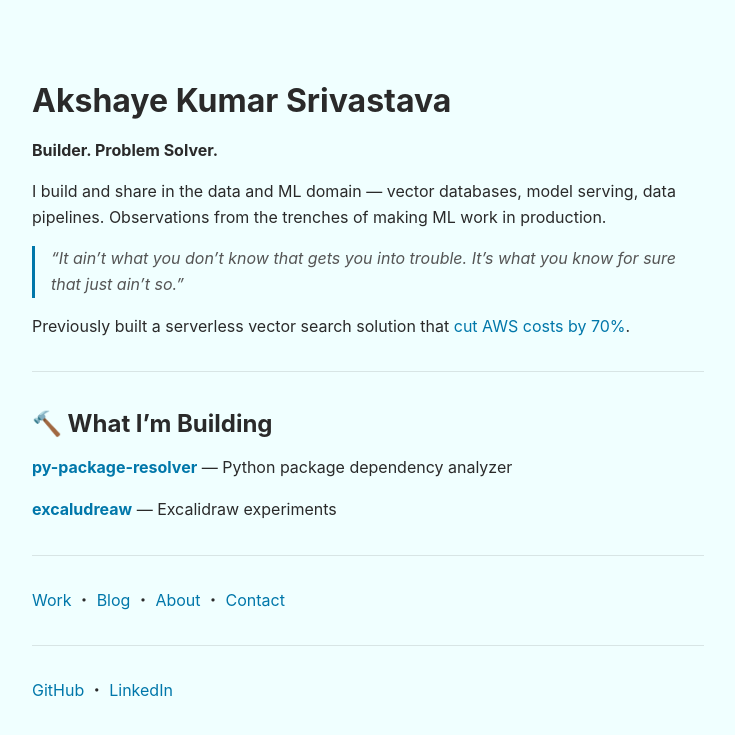
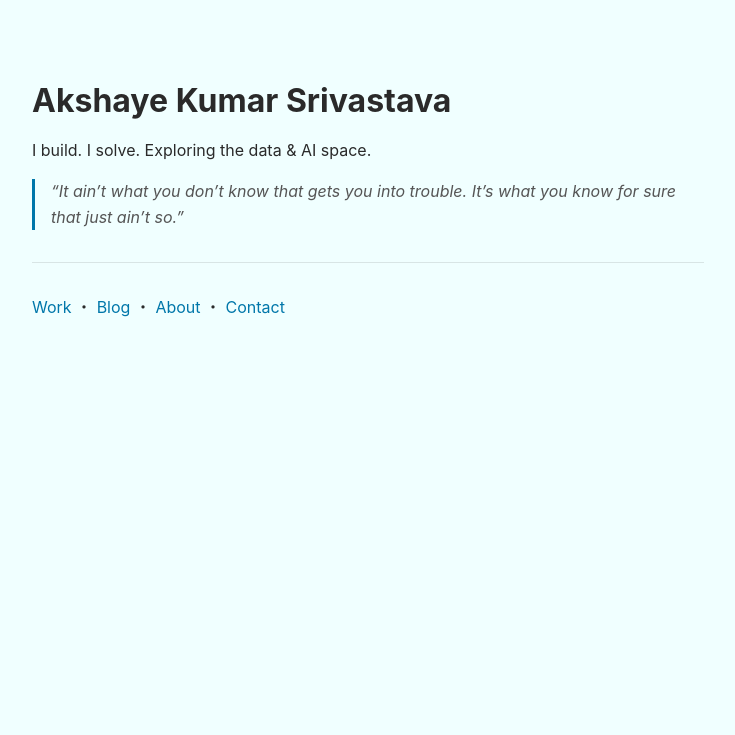
Before and after one commit to akshayeKS/akshayeks.github.io, a Jekyll site: the page built from index.md, in a window 1280 px wide. Shown: the top 735 px of the page, without its empty margins (272-1007 px from the left). Built offline with Jekyll 4.4.1, drawn with Linux system fonts in a browser that asks for light colours.

Commit message:
Minimalist home page

```diff
--- a/index.md
+++ b/index.md
@@ -6,26 +6,10 @@ description: I build ML infrastructure that scales — vector databases, model s
 
 # Akshaye Kumar Srivastava
 
-**Builder. Problem Solver.**
-
-I build and share in the data and ML domain — vector databases, model serving, data pipelines. Observations from the trenches of making ML work in production.
+I build. I solve. Exploring the data & AI space.
 
 > *"It ain't what you don't know that gets you into trouble. It's what you know for sure that just ain't so."*
-
-Previously built a serverless vector search solution that [cut AWS costs by 70%](/blog/serverless-vector-db/).
-
----
-
-## 🔨 What I'm Building
-
-**[py-package-resolver](https://github.com/akshayeKS/py-package-resolver)** — Python package dependency analyzer
-
-**[excaludreaw](https://github.com/akshayeKS/excaludreaw)** — Excalidraw experiments
 
 ---
 
 [Work](/work) ・ [Blog](/blog) ・ [About](/about) ・ [Contact](/contact)
-
----
-
-[GitHub](https://github.com/akshayeks) ・ [LinkedIn](https://www.linkedin.com/in/akshaye-kumar-srivastava-0093a7116/)
```
